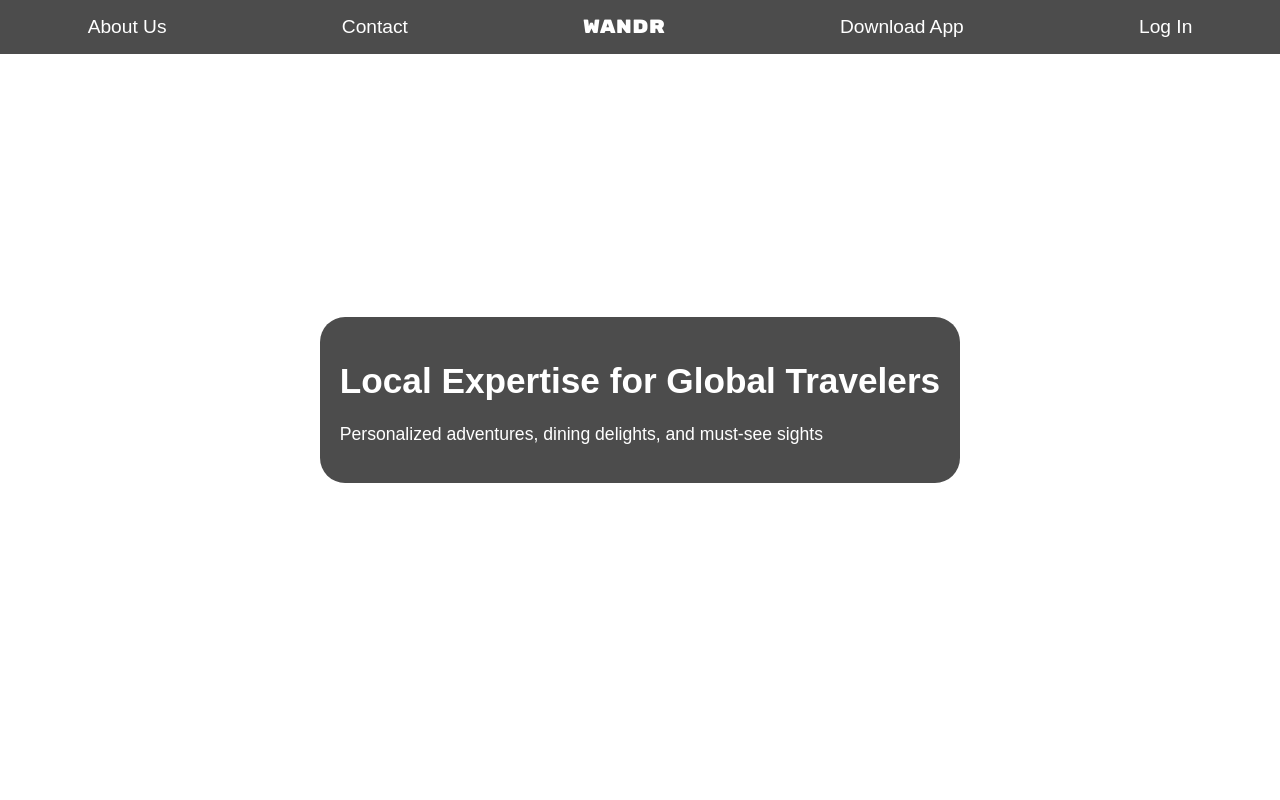
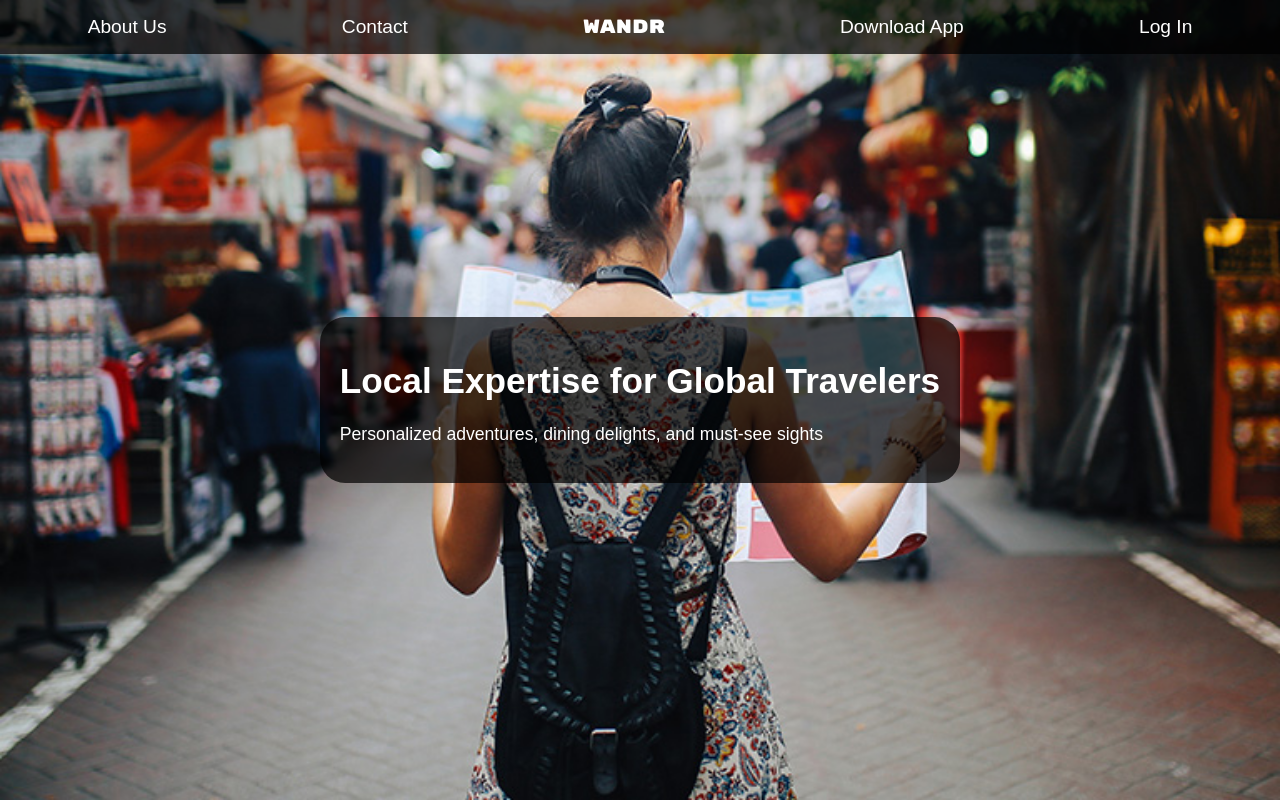
Before and after one commit to H44K0N/oblig3, a plain HTML site: page index.html in a window 1280 px wide. Drawn offline with Linux system fonts and the light colour scheme; the site is published under a folder, as on GitHub Pages, so addresses that start at the root find nothing.

Commit message:
Update style.css

```diff
--- a/Style/style.css
+++ b/Style/style.css
@@ -11,7 +11,7 @@ body {
 /* General Page Styles */
 body {
     font-family: 'Arial', sans-serif;
-    background-image: url('/Media/Background-image.jpg');
+    background-image: url('../Media/Background-image.jpg');
     background-size: cover;
     background-position: center;
     background-repeat: no-repeat;
```
